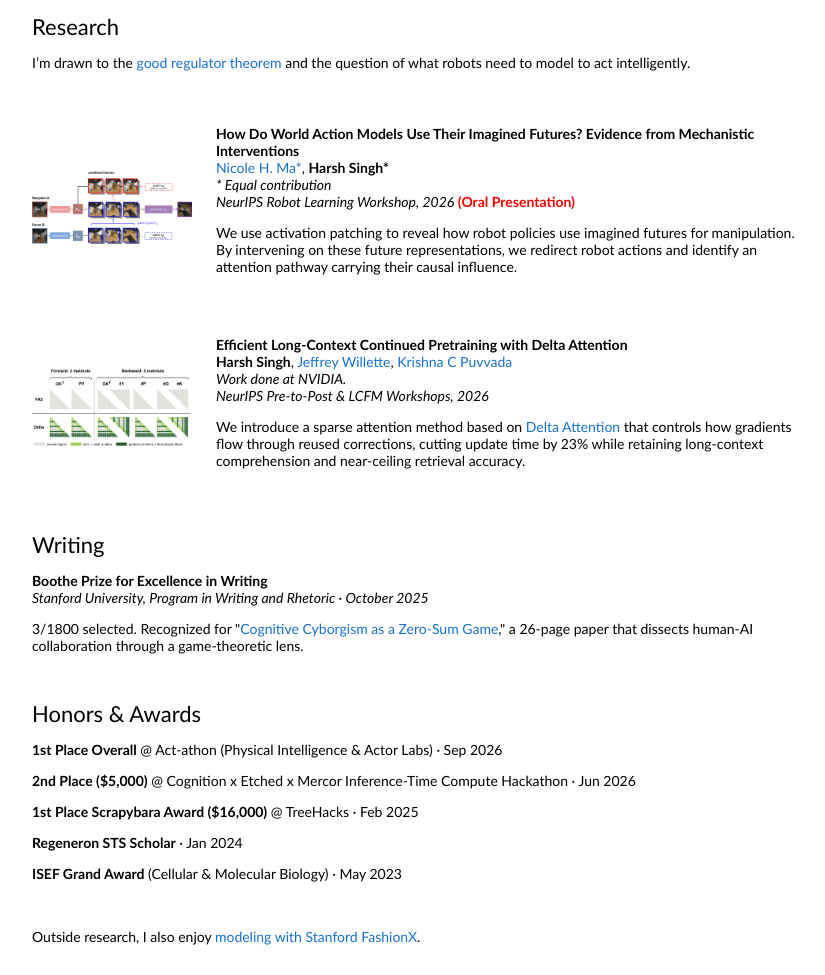
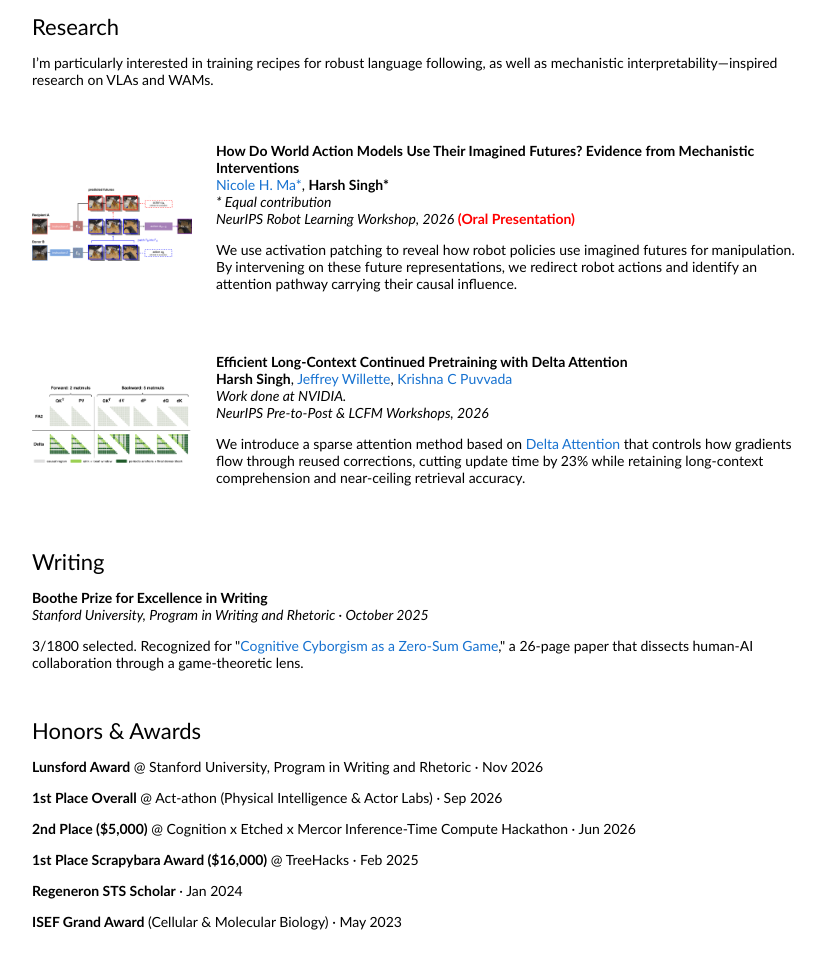
Before and after one commit to singhh5050/my-website, a plain HTML site: page index.html in a window 1280 px wide. Shown: the part 310-1285 px from the top of the page, without its empty margins (224-1049 px from the left). Drawn offline with Linux system fonts and the light colour scheme.

Commit message:
Update research interests and add Lunsford Award

```diff
--- a/index.html
+++ b/index.html
@@ -94,8 +94,8 @@
               <td style="padding:16px;width:100%;vertical-align:middle">
                 <h2>Research</h2>
                 <p>
-                  I’m drawn to the <a href="https://en.wikipedia.org/wiki/Good_regulator_theorem">good regulator theorem</a>
-                  and the question of what robots need to model to act intelligently.
+                  I’m particularly interested in training recipes for robust language following,
+                  as well as mechanistic interpretability—inspired research on VLAs and WAMs.
                 </p>
               </td>
             </tr>
@@ -173,6 +173,9 @@
               <td style="padding:16px;width:100%;vertical-align:middle">
                 <h2>Honors &amp; Awards</h2>
                 <p>
+                  <strong>Lunsford Award</strong> @ Stanford University, Program in Writing and Rhetoric &middot; Nov 2026
+                </p>
+                <p>
                   <strong>1st Place Overall</strong> @ Act-athon (Physical Intelligence &amp; Actor Labs) &middot; Sep 2026
                 </p>
                 <p>
```
Also changed, not shown: 1 other file.
